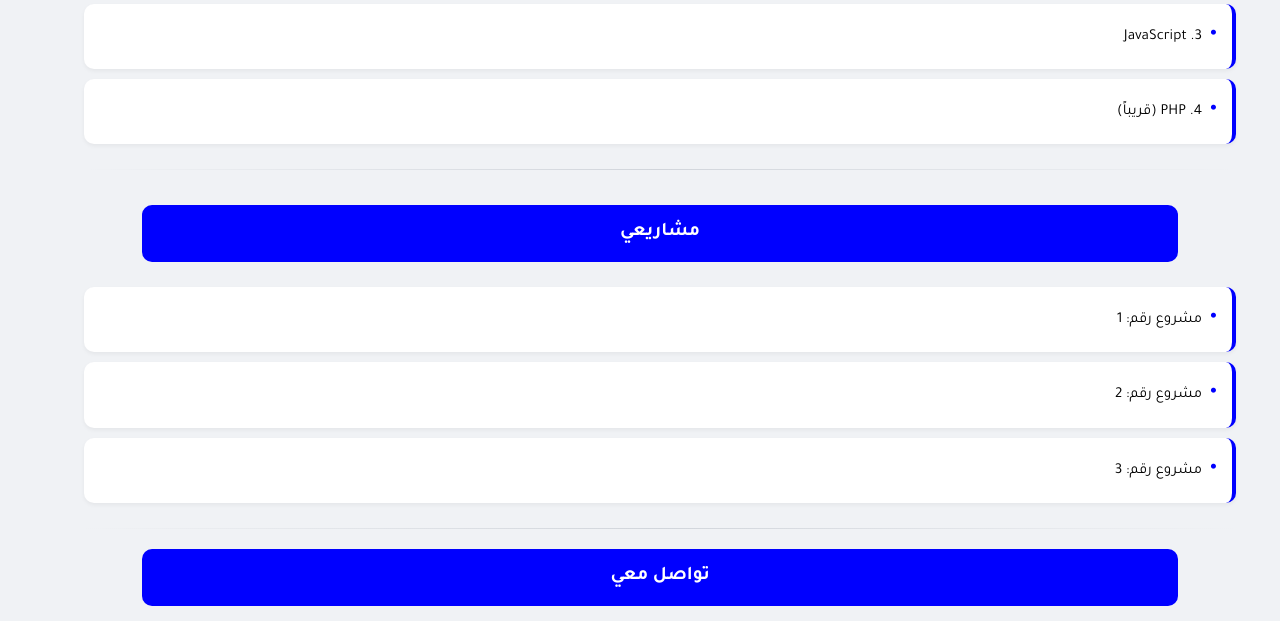
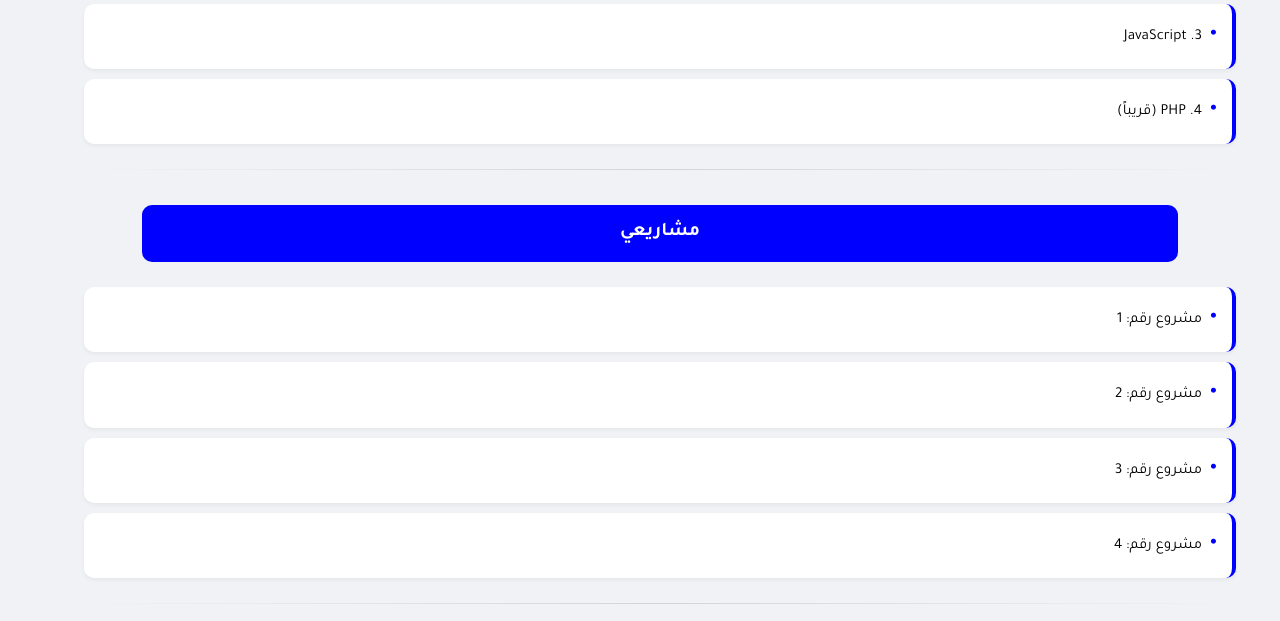
Before and after one commit to ahmed71ht/my-wepsite-1, a plain HTML site: page index.html in a window 1280 px wide. Shown: the part 1312-1933 px from the top of the page. Drawn offline with Linux system fonts and the light colour scheme.

Commit message:
Update index.html
Signed-off-by: ahmed71ht <alsoratajrask@gmail.com>

```diff
--- a/index.html
+++ b/index.html
@@ -354,6 +354,7 @@
         <a href="https://legendary-croissant-6201ab.netlify.app/" target="_blank">مشروع رقم: 1</a>
         <a href="https://unique-halva-70643c.netlify.app/" target="_blank">مشروع رقم: 2</a>
         <a href="https://fanciful-dolphin-199c7b.netlify.app/" target="_blank">مشروع رقم: 3</a>
+        <a href="https://musical-blini-96eb9b.netlify.app/" target="_blank">مشروع رقم: 4</a>
     </div>
 
     <hr>
```
